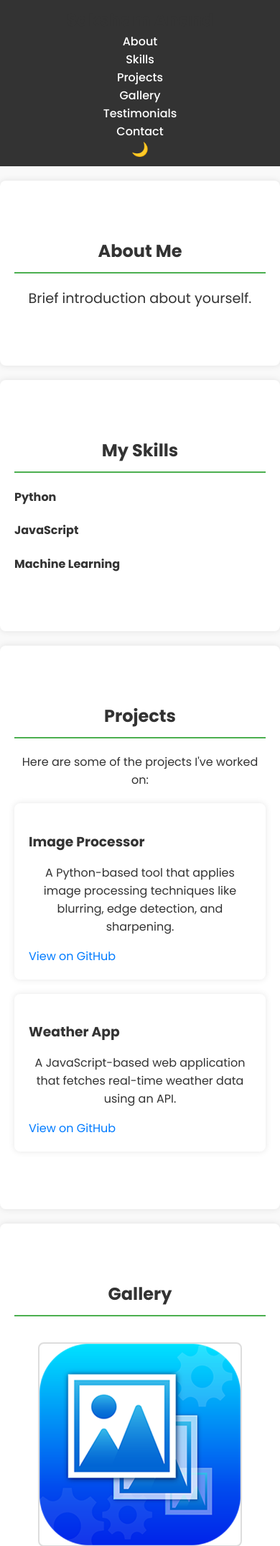
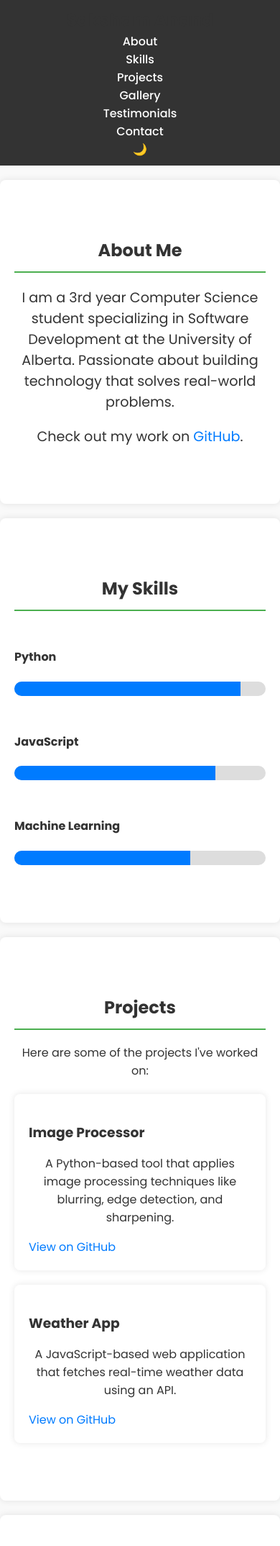
Before and after one commit to Saksham186/My-site, a Flask app: page / in a window 390 px wide. Shown: the top 2148 px of the page at 72% size. Run offline with Flask 3, Linux system fonts and the light colour scheme.

Commit message:
Update index.html

```diff
--- a/templates/index.html
+++ b/templates/index.html
@@ -49,11 +49,12 @@
             color: var(--header-text);
             padding: 10px 0;
             text-align: center;
-            position: sticky;
-            top: 0;
+            position: sticky; /* Change to sticky */
+            top: 0; /* Pin to the top */
             z-index: 1000;
             transition: background-color 0.3s, color 0.3s;
         }
+
 
         nav ul {
             list-style-type: none;
@@ -94,9 +95,8 @@
         }
 
         section {
-            padding-top: 80px; /* Adjust space for sticky header */
-            padding-bottom: 60px;
-            scroll-margin-top: 80px; /* Adjusts scroll position for sticky header */
+            padding: 100px 20px 60px;
+            margin-top: -60px;
         }
 
         #about, #contact, #gallery, #projects, #blog, #services, #skills, #testimonials {
@@ -144,6 +144,44 @@
             transition: background-color 0.3s, box-shadow 0.3s;
         }
 
+        .project-item h3, .testimonial h3 {
+            margin-bottom: 10px;
+        }
+
+        .skills {
+            display: flex;
+            justify-content: space-around;
+            flex-wrap: wrap;
+        }
+
+        .skill {
+            width: 30%;
+            margin: 10px 0;
+        }
+
+        .skill-bar {
+            background-color: #ddd;
+            border-radius: 10px;
+            overflow: hidden;
+            width: 100%;
+            height: 20px;
+            margin: 10px 0;
+        }
+
+        .skill-bar-fill {
+            background-color: #007bff;
+            height: 100%;
+            transition: width 0.3s;
+        }
+
+        [data-theme="dark"] .skill-bar {
+            background-color: #444;
+        }
+
+        [data-theme="dark"] .skill-bar-fill {
+            background-color: #bb86fc;
+        }
+
         footer {
             background-color: var(--header-background);
             color: var(--header-text);
@@ -183,11 +221,21 @@
                 margin: 5px 0;
             }
             .image-container img {
-                width: 80%;
+                width: 80%; /* Resize images to fit the mobile screen */
+            }
+            .skills .skill {
+                width: 100%; /* Full width for skill bars */
+                margin: 10px 0;
+            }
+            header h1 {
+                font-size: 1.5em; /* Adjust font size */
+            }
+            #theme-toggle {
+                font-size: 1em;
             }
             section {
-                padding-top: 100px; /* Increase padding-top for mobile */
-                scroll-margin-top: 100px;
+                padding: 120px 10px 60px;
+                margin-top: -80px;
             }
             h1, h2 {
                 font-size: 1.5em;
@@ -196,6 +244,7 @@
                 font-size: 1em;
             }
         }
+
     </style>
 </head>
 
@@ -211,6 +260,7 @@
                 <li><a href="#testimonials">Testimonials</a></li>
                 <li><a href="#contact">Contact</a></li>
                 <li>
+                    <!-- Toggle Switch -->
                     <button id="theme-toggle" aria-label="Toggle Dark Mode">🌙</button>
                 </li>
             </ul>
@@ -219,7 +269,8 @@
 
     <section id="about">
         <h2>About Me</h2>
-        <p>Brief introduction about yourself.</p>
+        <p>I am a 3rd year Computer Science student specializing in Software Development at the University of Alberta. Passionate about building technology that solves real-world problems.</p>
+        <p>Check out my work on <a href="https://github.com/your-github-username" target="_blank">GitHub</a>.</p>
     </section>
 
     <section id="skills">
@@ -280,9 +331,8 @@
 
     <section id="contact">
         <h2>Contact Me</h2>
-    <p>You can reach me via email at <a href="mailto:sakshamanand@example.com">sakshamanand@example.com</a></p>
+        <p>You can reach me via email at sakshamanand@example.com</p>
     </section>
-
 
     <footer>
         <p>&copy; 2024 Saksham Anand. All rights reserved.</p>
@@ -293,13 +343,13 @@
         const body = document.body;
 
         themeToggle.addEventListener('click', () => {
-            const currentTheme = body.getAttribute('data-theme') || 'light';
+            const currentTheme = body.getAttribute('data-theme');
             if (currentTheme === 'dark') {
                 body.setAttribute('data-theme', 'light');
-                themeToggle.innerHTML = '🌙';
+                themeToggle.innerHTML = '🌙'; // Moon icon for light mode
             } else {
                 body.setAttribute('data-theme', 'dark');
-                themeToggle.innerHTML = '🌞';
+                themeToggle.innerHTML = '🌞'; // Sun icon for dark mode
             }
         });
     </script>
```
Lines whose indentation alone changed are shown as unchanged.
